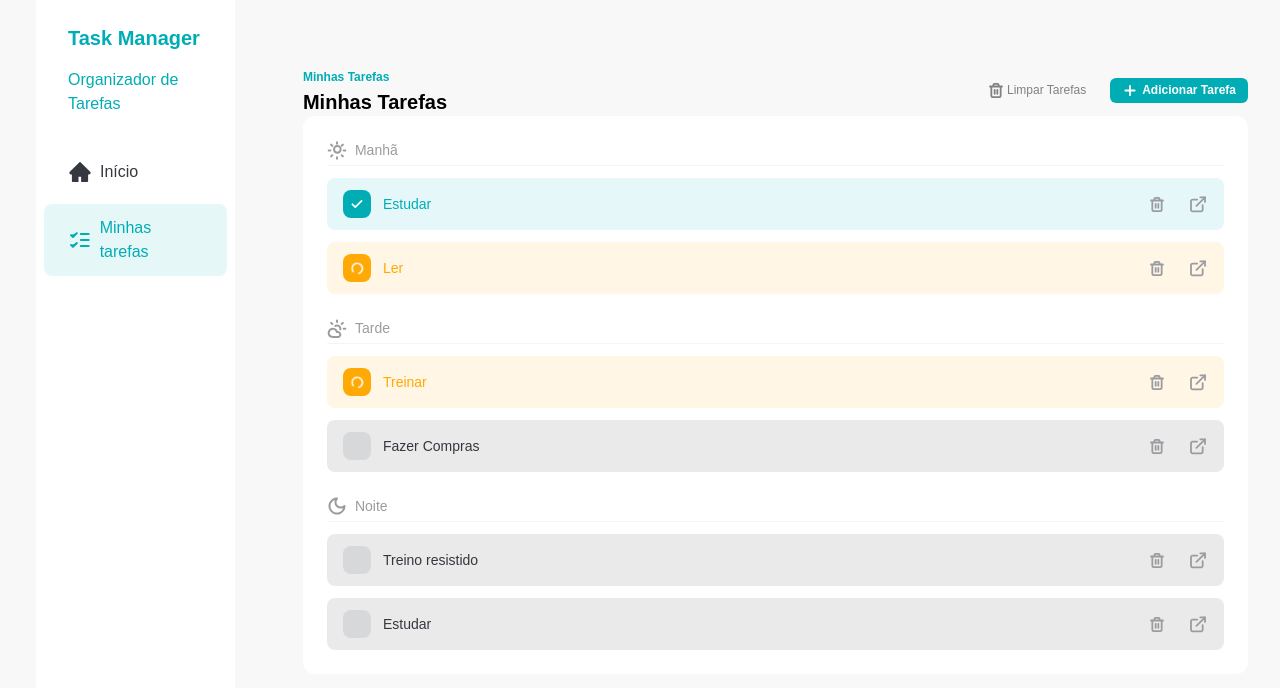
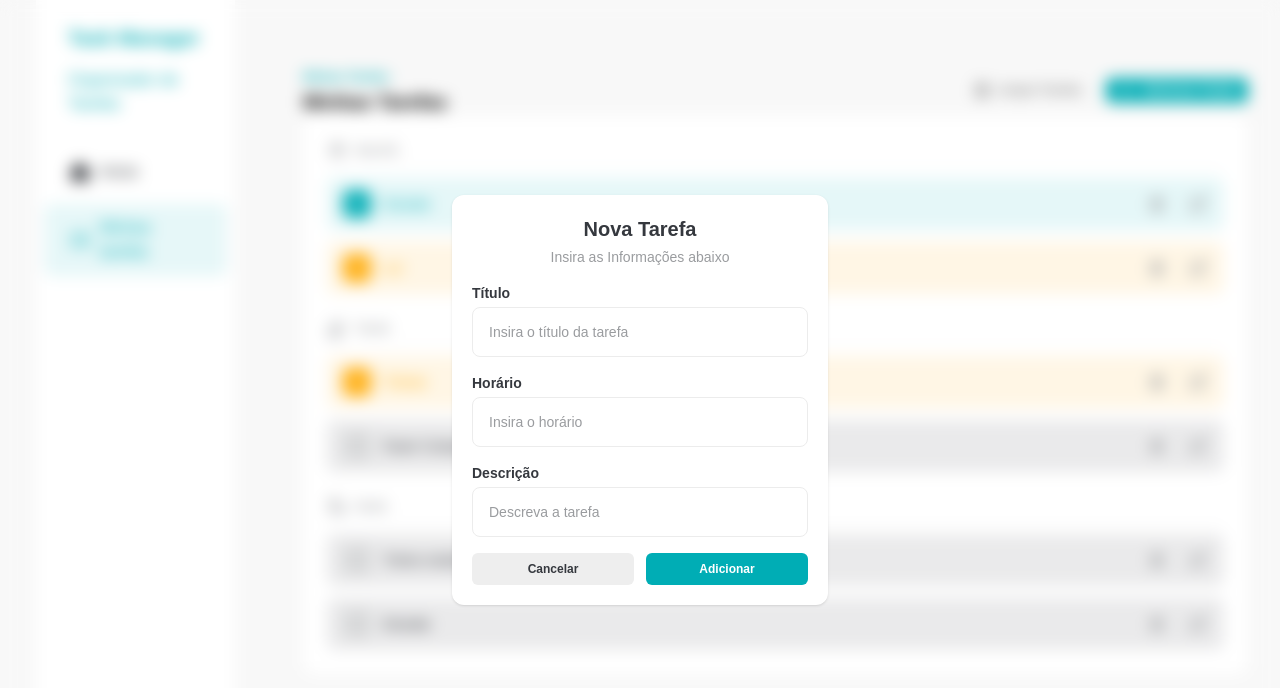
Before and after one commit to joaovpzdev/fsc-task-manager, a React (Vite) app: page / in a window 1280 px wide. Both pictures are taken after a click on the button "Adicionar Tarefa". Shown: the top 688 px of the page. Built offline with nearby package versions, Linux system fonts and the light colour scheme; a web font is replaced by a local one.

Commit message:
feat: add Button and Dialog box with the close button.

```diff
--- /dev/null
+++ b/src/components/AddDialog.jsx
@@ -0,0 +1,40 @@
+import { createPortal } from "react-dom";
+import Input from "./Input.jsx";
+import Button from "./Button.jsx";
+
+const AddDialog = ({isOpen, handleClose}) => {
+    if (!isOpen) return null;
+// o createPortal é usado para renderizar o componente em um nó DOM diferente do nó pai, permitindo que ele seja exibido acima de outros elementos da interface do usuário.
+    return createPortal (
+        <div className="fixed bottom-0 left-0 top-0 flex h-screen w-screen items-center justify-center backdrop-blur">
+
+            {/* Adicionando o Dialog */}
+            <div className="p-5 rounded-xl text-center bg-white shadow">
+                <h2 className="text-[#35383E] font-semibold text-xl">
+                    Nova Tarefa
+                </h2>
+                <p className="mb-4 mt-1 text-sm text-[#9A9C9F]">
+                    Insira as Informações abaixo
+                </p>
+
+                <div className="flex flex-col space-y-4 w-[336px]">
+
+                    <Input id="title" label="Título" placeholder="Insira o título da tarefa" />
+                    <Input id="time" label="Horário" placeholder="Insira o horário" />
+                    <Input id="description" label="Descrição" placeholder="Descreva a tarefa" />
+
+                    <div className="flex gap-3">
+
+                        <Button variant="tertiary" size="large" className="w-full" onClick={handleClose}>Cancelar</Button>
+
+                        <Button size="large" className="w-full">Adicionar</Button>
+
+                    </div>
+                </div>
+
+            </div>
+        </div>,
+        document.body
+    )
+}
+export default AddDialog;
--- a/src/components/Button.jsx
+++ b/src/components/Button.jsx
@@ -1,4 +1,4 @@
-const Button = ({ children, variant, onClick }) => {
+const Button = ({ children, variant = "primary", onClick, size = "small", className, ...rest }) => {
   const getVariantClasses = () => {
     if (variant === "primary") {
       return "bg-[#00adb5] text-white font-semibold";
@@ -6,10 +6,23 @@ const Button = ({ children, variant, onClick }) => {
     if (variant === "secondary") {
       return "bg-transparent text-[#818181]";
     }
+    if (variant === "tertiary") {
+      return "bg-[#EEEEEE] text-[#35383E]";
+    }
   };
+
+  const getSizeClasses = () => {
+    if (size === "small") {
+      return " py-1 text-xs";
+    }
+    if (size === "large") {
+      return " py-2 text-sm";
+    }
+  };
+
   return (
     <button
-      className={`flex items-center hover:opacity-50 gap-1 rounded-md px-3 py-1 text-xs transition ${getVariantClasses()}`}
+      className={`flex items-center justify-center hover:opacity-50 gap-2 font-semibold rounded-md px-3 py-1 text-xs transition ${getVariantClasses()} ${getSizeClasses()} ${className}`}
       onClick={onClick}
     >
       {children}
--- /dev/null
+++ b/src/components/Input.jsx
@@ -0,0 +1,17 @@
+const Input = ({ label, ...rest }) => {
+  return (
+    <div className="flex flex-col space-y-1 text-left w-full">
+      <label
+        className="text-left text-sm font-semibold text-[#35383E]"
+        htmlFor={rest.id}
+      >
+        {label}
+      </label>
+      <input
+        className="w-full text-left px-4 py-3 border-solid border border-[#ECECEC] rounded-lg placeholder:text-sm placeholder:text-[#9A9C9F] outline-[#00ADB5]"
+        {...rest}
+      />
+    </div>
+  );
+};
+export default Input;
--- a/src/components/Tasks.jsx
+++ b/src/components/Tasks.jsx
@@ -10,13 +10,20 @@ import { useState } from "react";
 import TASKS from "./constants/tasks.js";
 import TaskItem from "./TaskItem.jsx";
 import { toast } from "sonner";
+import AddDialog from "./AddDialog.jsx";
 
 const Tasks = () => {
   const [tasks, setTasks] = useState(TASKS);
+  const [isAddDialogOpen, setIsAddDialogOpen] = useState(false);
 
   const morningTasks = tasks.filter((task) => task.time === "morning");
   const afternoonTasks = tasks.filter((task) => task.time === "afternoon");
   const eveningTasks = tasks.filter((task) => task.time === "evening");
+
+  // Função para fechar o Dialog de Adicionar Tarefa.
+  const handleDialogClose = () => {
+    setIsAddDialogOpen(false);
+  };
 
   //Função para deletar uma tarefa
   const handleTaskDeleteClick = (taskId) => {
@@ -66,14 +73,20 @@ const Tasks = () => {
           <h2 className="text-xl font-semibold"> Minhas Tarefas</h2>
         </div>
         <div className="flex items-center gap-3">
+
           <Button variant="secondary">
             <TrashIcon />
             Limpar Tarefas
           </Button>
-          <Button variant="primary">
+
+          <Button variant="primary" onClick={() => setIsAddDialogOpen(true)}>
             <AddIcon />
             Adicionar Tarefa
           </Button>
+
+          {/* Adicionando o Dialog de Adicionar Tarefa */}
+
+          <AddDialog isOpen={isAddDialogOpen} handleClose={handleDialogClose} />
         </div>
       </div>
 
```
